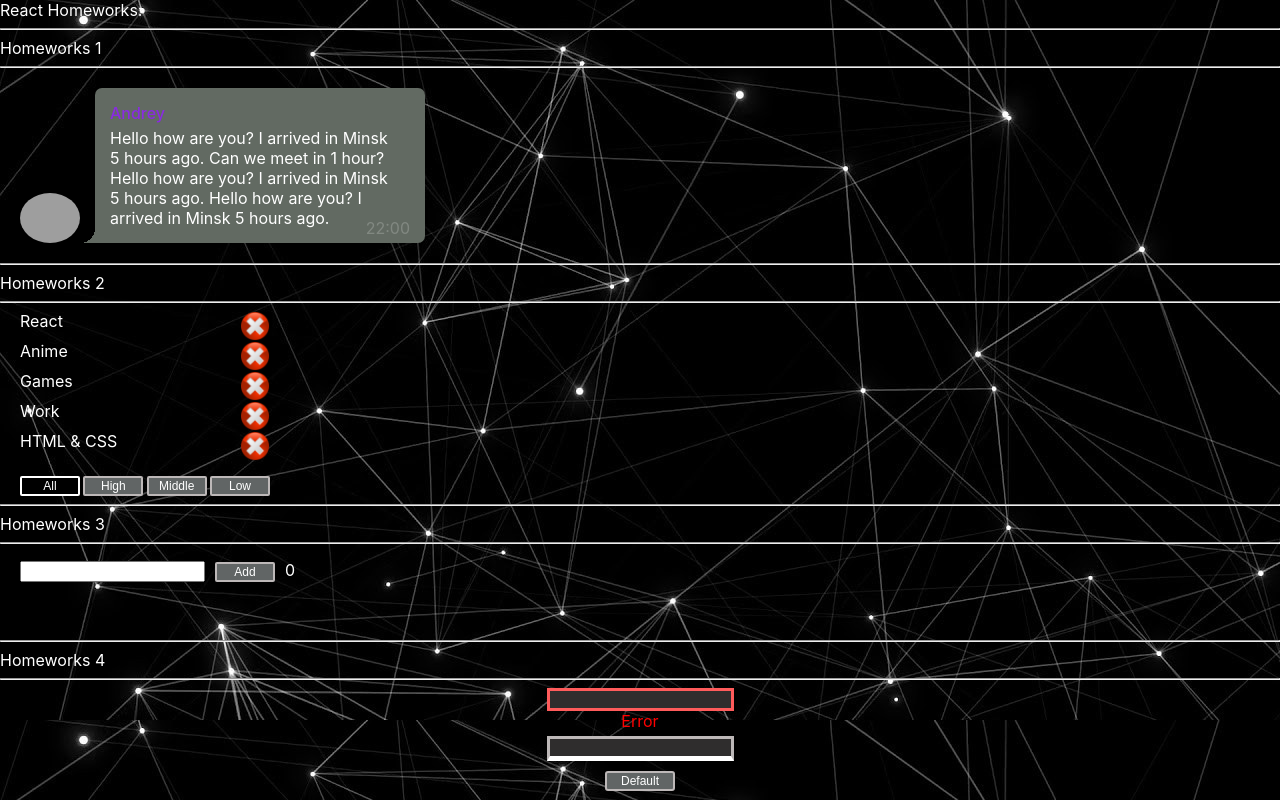
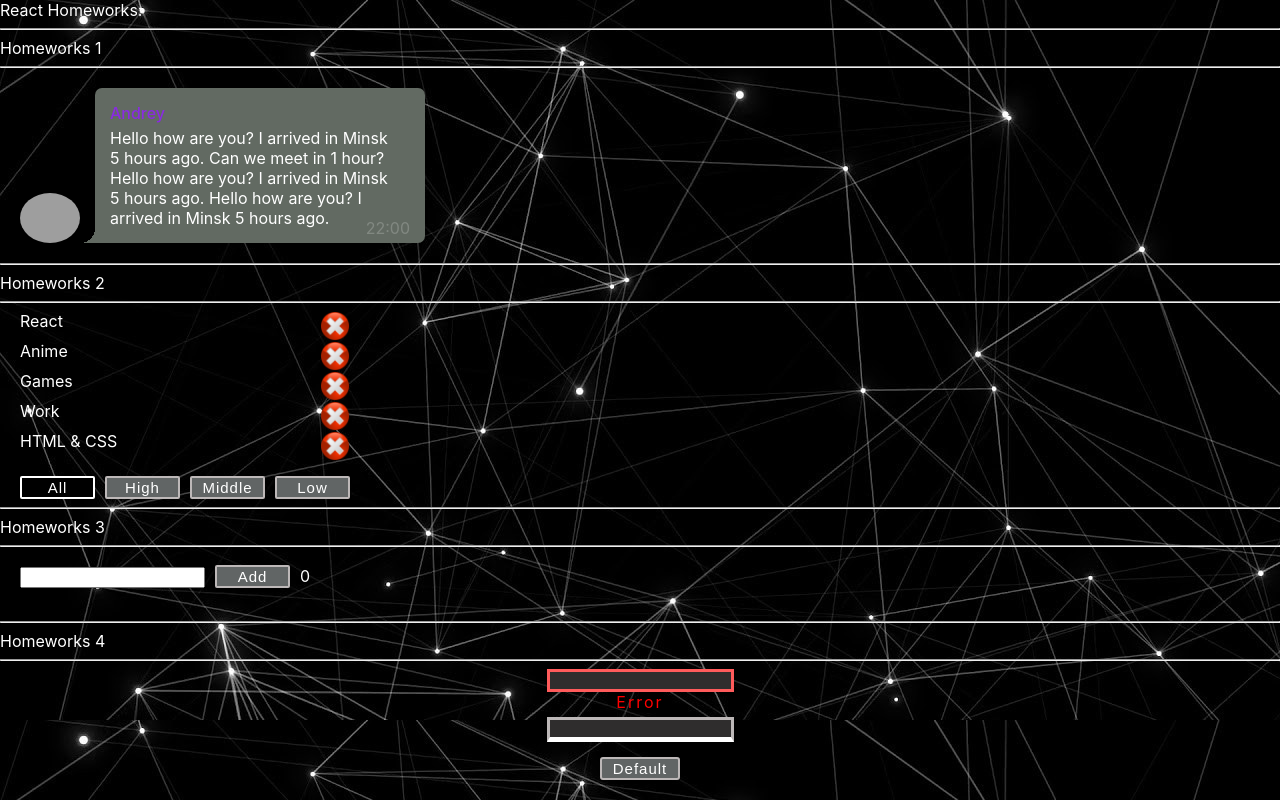
Before and after one commit to KirylSereda/ignat-HomeWorks-IT-ICNCUBATOR, a React (Create React App) app: page / in a window 1280 px wide. Shown: the top 800 px of the page. Built offline with nearby package versions, Linux system fonts and the light colour scheme; grey boxes are pictures that could not be loaded.

Commit message:
refactoring:HW-4

```diff
--- a/src/p2-homeworks/h1/Message.tsx
+++ b/src/p2-homeworks/h1/Message.tsx
@@ -11,7 +11,7 @@ function Message(props: MessagePropsType) {
     return (
         <div className={s.wrapper}>
             <div className={s.message}>
-                <img className={s.img} src={props.avatar} />
+                <img className={s.img} alt={'avatar'} src={props.avatar} />
                 <div className={s.angle}></div>
                 <div className={s.message_content}>
                     <div className={s.message_name}>
--- a/src/p2-homeworks/h2/Affairs.module.css
+++ b/src/p2-homeworks/h2/Affairs.module.css
@@ -2,7 +2,7 @@
   display: flex;
   justify-content: flex-start;
   flex-direction: column;
-  width: 250px;
+  width: 330px;
   padding-left: 20px;
 }
 
@@ -13,21 +13,23 @@
 }
 
 .btn {
-  width: 60px;
-  font-size: 12px;
+  width: 75px;
+  font-size: 15px;
   background-color: rgb(97, 101, 101);
   border: rgb(189, 184, 184) 2px solid;
   border-radius: 2px;
+  letter-spacing: 1px;
   color: white;
   cursor: pointer;
 }
 
 .activeBtn {
-  width: 60px;
-  font-size: 12px;
+  width: 75px;
+  font-size: 15px;
   background-color: rgb(0, 0, 0);
   border: rgb(255, 255, 255) 2px solid;
   border-radius: 2px;
+  letter-spacing: 1px;
   color: white;
   cursor: pointer;
 }
--- a/src/p2-homeworks/h3/Greeting.module.css
+++ b/src/p2-homeworks/h3/Greeting.module.css
@@ -7,12 +7,13 @@
 }
 
 .btn {
-  width: 60px;
+  width: 75px;
   margin: 10px;
-  font-size: 12px;
+  font-size: 15px;
   background-color: rgb(97, 101, 101);
   border: rgb(189, 184, 184) 2px solid;
   border-radius: 2px;
+  letter-spacing: 1px;
   color: white;
   cursor: pointer;
 }
--- a/src/p2-homeworks/h3/GreetingContainer.tsx
+++ b/src/p2-homeworks/h3/GreetingContainer.tsx
@@ -31,7 +31,7 @@ const GreetingContainer: React.FC<GreetingContainerPropsType> = ({ users, addUse
     const totalUsers = users.length
 
     return (
-        <div style={{ padding: "0px 0px 40px 20px" }}>
+        <div style={{ padding: "0px 0px 15px 20px" }}>
             <Greeting
                 name={name}
                 setNameCallback={setNameCallback}
--- a/src/p2-homeworks/h4/HW4.module.css
+++ b/src/p2-homeworks/h4/HW4.module.css
@@ -7,7 +7,3 @@
   flex-direction: column;
   align-items: center;
 }
-
-.testSpanError {
-  color: blue;
-}
--- a/src/p2-homeworks/h4/common/c1-SuperInputText/SuperInputText.module.css
+++ b/src/p2-homeworks/h4/common/c1-SuperInputText/SuperInputText.module.css
@@ -20,4 +20,5 @@
 
 .error {
   color: red;
+  letter-spacing: 2px;
 }
--- a/src/p2-homeworks/h4/common/c2-SuperButton/SuperButton.module.css
+++ b/src/p2-homeworks/h4/common/c2-SuperButton/SuperButton.module.css
@@ -1,9 +1,10 @@
 .button {
   position: relative;
   cursor: pointer;
-  margin: 5px;
-  font-size: 12px;
-  width: 70px;
+  margin: 10px;
+  font-size: 15px;
+
+  width: 80px;
   outline: none;
   background-color: rgb(97, 101, 101);
   color: white;
@@ -11,6 +12,7 @@
   border-radius: 3px;
   transition: 1s;
   overflow: hidden;
+  letter-spacing: 1px;
 }
 
 .button:before,
```
Also changed, not shown: src/p2-homeworks/h1/AlternativeMessage.tsx (deleted, +0 -11 lines), src/p2-homeworks/h3/AlternativeGreeting.tsx (deleted, +0 -11 lines), src/p2-homeworks/h4/common/c1-SuperInputText/AlternativeSuperInputText.tsx (deleted, +0 -9 lines), src/p2-homeworks/h4/common/c2-SuperButton/AlternativeSuperButton.tsx (deleted, +0 -9 lines), src/p2-homeworks/h4/common/c3-SuperCheckbox/AlternativeSuperCheckbox.tsx (deleted, +0 -9 lines).
